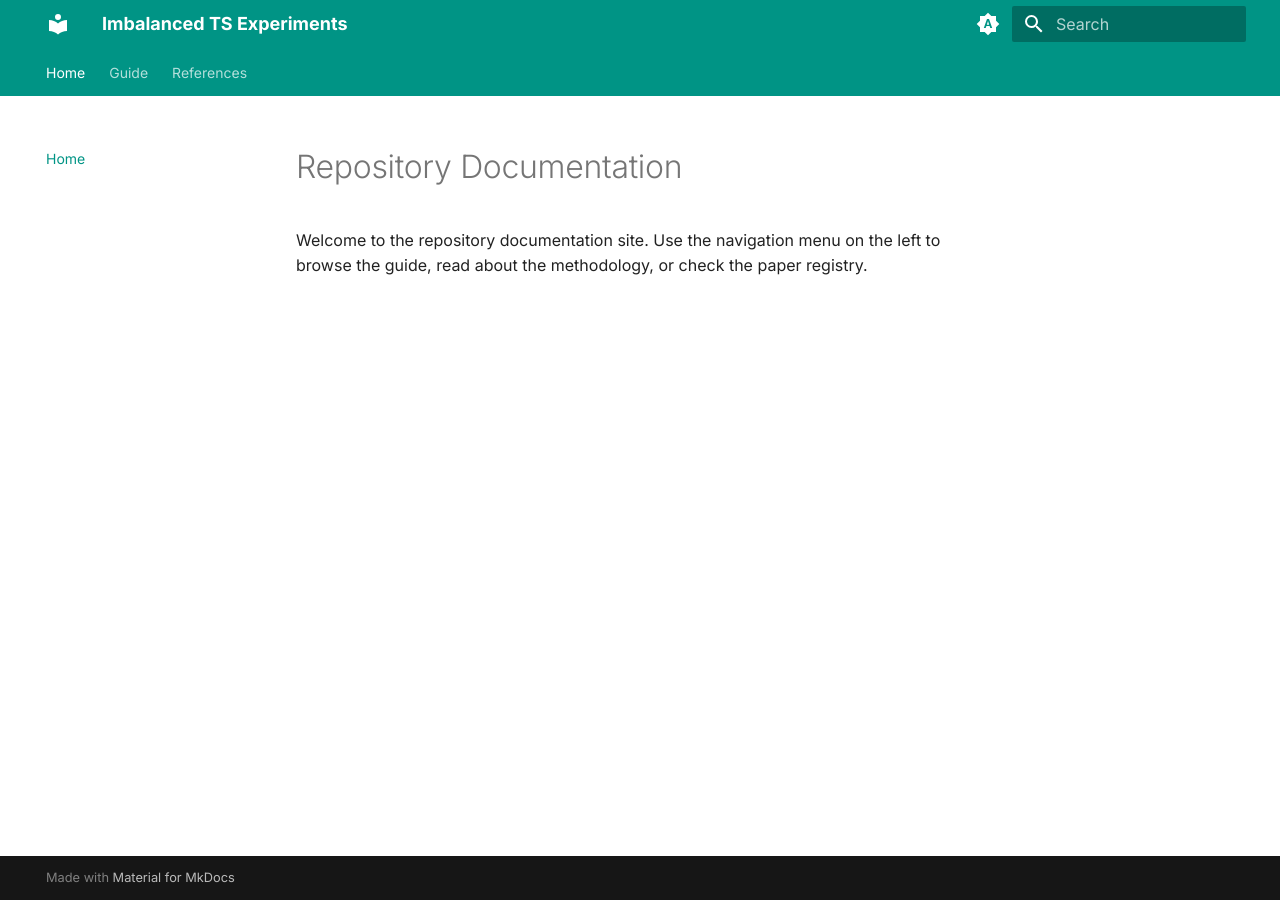
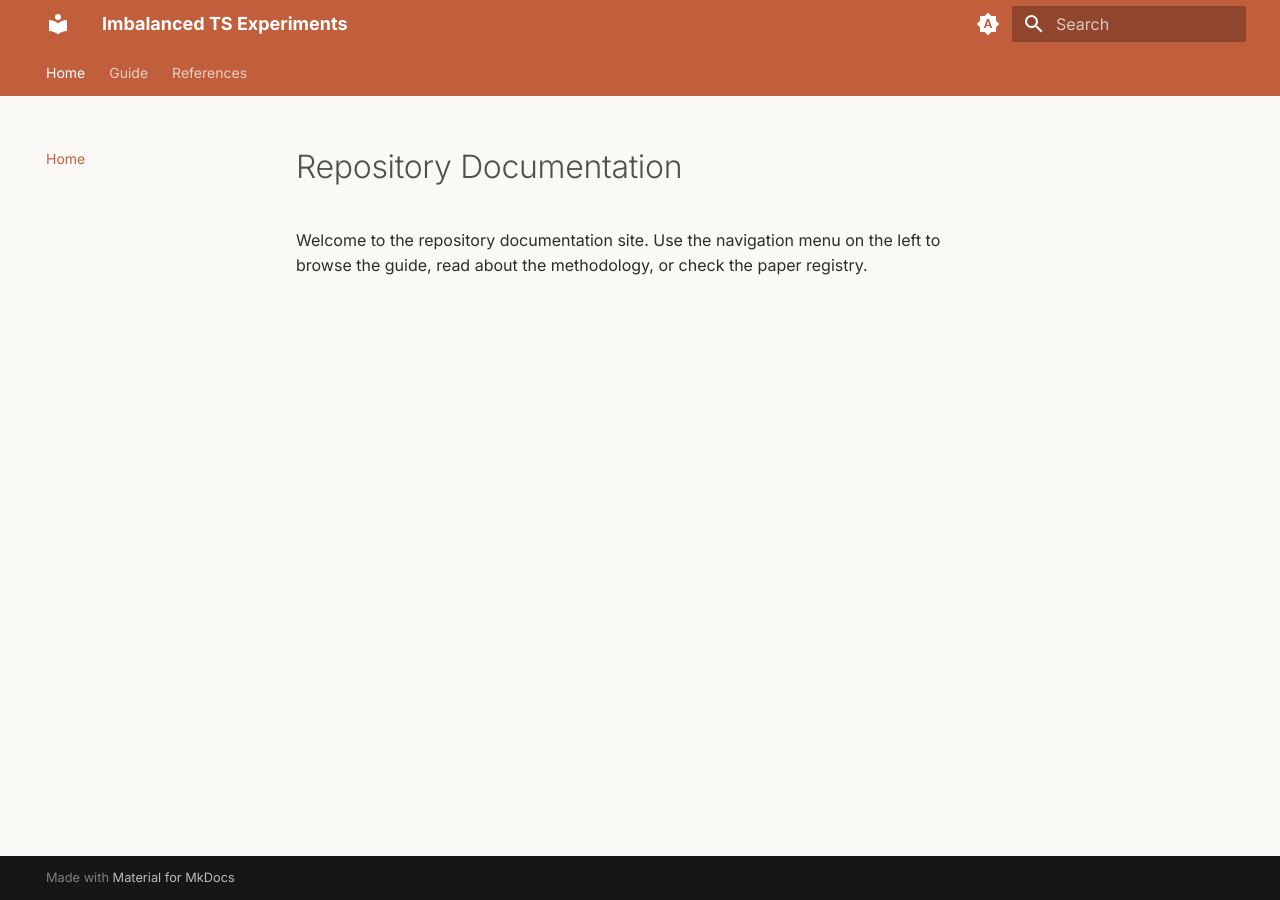
Before and after one commit to jpmsilva1/experimentos_mestrado_imbalnced_ts, an MkDocs documentation site: the page built from docs/index.md, in a window 1280 px wide. Built offline with MkDocs 1.6.1 and Material for MkDocs 9.7.7, drawn with Linux system fonts in a browser that asks for light colours.

Commit message:
[REPO] style: integrate Claude custom color palette into MkDocs UI

```diff
--- /dev/null
+++ b/docs/stylesheets/extra.css
@@ -0,0 +1,46 @@
+/* Claude Brand Color Palette Integration */
+
+:root > * {
+  /* Primary Accent: Rust-Orange */
+  --md-primary-fg-color:        #C15F3C;
+  --md-primary-fg-color--light: #E67D22;
+  --md-primary-fg-color--dark:  #a64a2b;
+
+  /* Accent Color */
+  --md-accent-fg-color:         #C15F3C;
+  --md-accent-fg-color--transparent: rgba(193, 95, 60, 0.1);
+}
+
+/* Light Mode Customizations */
+[data-md-color-scheme="default"] {
+  /* Warm cream background */
+  --md-default-bg-color: #faf9f5;
+  --md-default-bg-color--light: #F4F3EE;
+
+  /* Charcoal text */
+  --md-default-fg-color: #2c2c2c;
+  --md-default-fg-color--light: #505050;
+
+  /* Code blocks and cards background */
+  --md-code-bg-color: #f0eee6;
+  --md-typeset-color: #2c2c2c;
+}
+
+/* Dark Mode Customizations */
+[data-md-color-scheme="slate"] {
+  /* Deep warm charcoal background */
+  --md-default-bg-color: #1a1815;
+  --md-default-bg-color--light: #201d18;
+
+  /* Off-white text */
+  --md-default-fg-color: #e8e6e3;
+  --md-default-fg-color--light: #B1ADA1;
+
+  /* Accents in dark mode (Muted orange) */
+  --md-primary-fg-color: #FFB38A;
+  --md-accent-fg-color: #FFB38A;
+
+  /* Code blocks and cards background */
+  --md-code-bg-color: #25221d;
+  --md-typeset-color: #e8e6e3;
+}
--- a/mkdocs.yml
+++ b/mkdocs.yml
@@ -16,19 +16,20 @@ theme:
     # Palette toggle for light mode
     - media: "(prefers-color-scheme: light)"
       scheme: default
-      primary: teal
-      accent: teal
+      primary: custom
+      accent: custom
       toggle:
         icon: material/brightness-7
         name: Switch to dark mode
     # Palette toggle for dark mode
     - media: "(prefers-color-scheme: dark)"
       scheme: slate
-      primary: teal
-      accent: teal
+      primary: custom
+      accent: custom
       toggle:
         icon: material/brightness-4
         name: Switch to system preference
+
   features:
     - navigation.tabs
     - navigation.sections
@@ -75,3 +76,6 @@ nav:
   - References:
     - 'Paper Registry': paper_registry.md
     - 'Replication Methodology': methodology.md
+
+extra_css:
+  - stylesheets/extra.css
```
